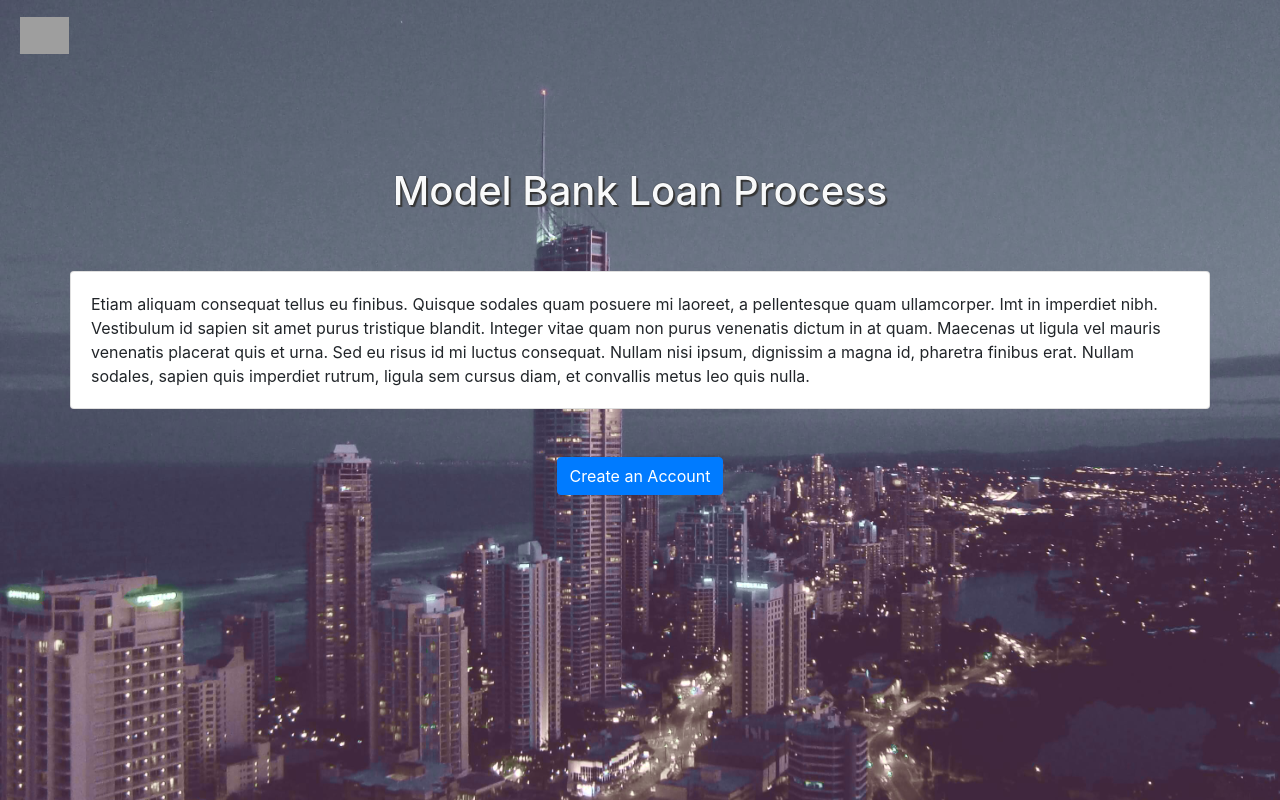
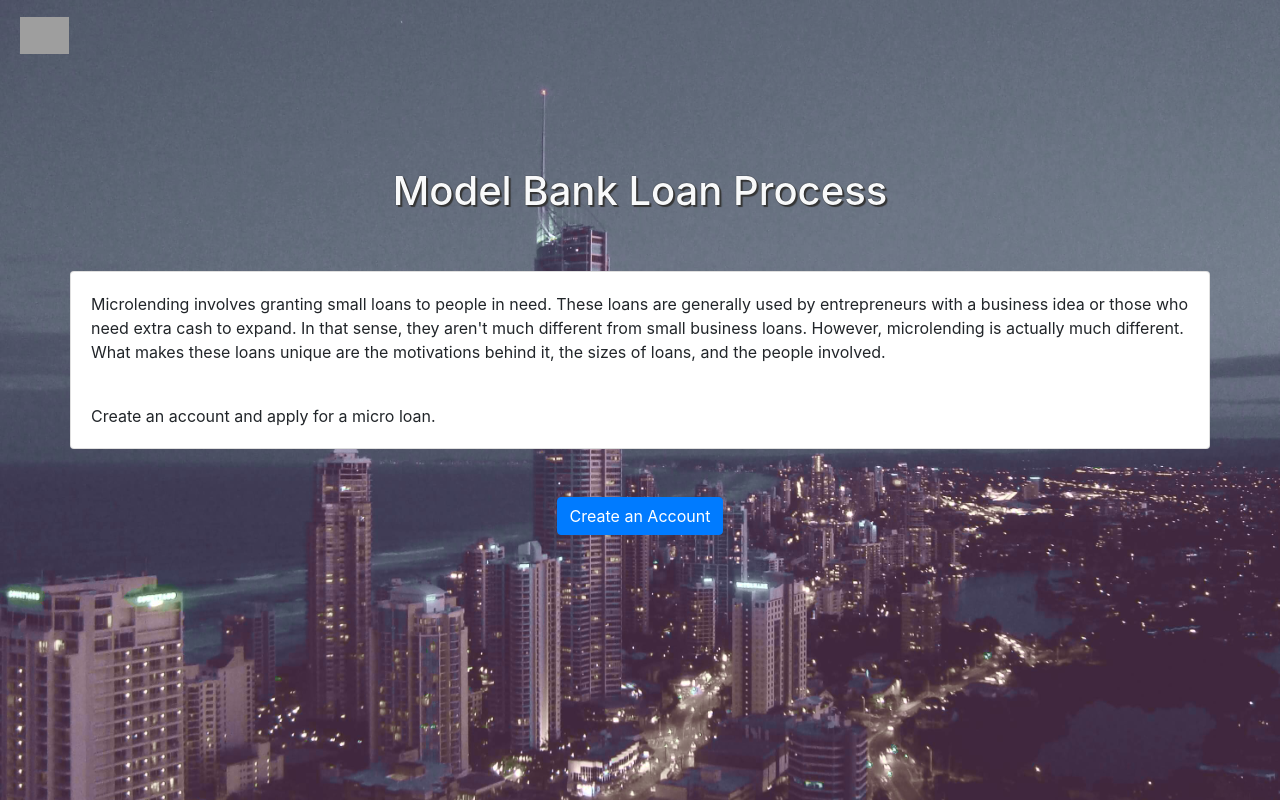
Before and after one commit to jamijam/model-bank, an Angular app: page /home in a window 1280 px wide. Built offline with nearby package versions, Linux system fonts and the light colour scheme; grey boxes are pictures that could not be loaded.

Commit message:
Refactoring

```diff
--- a/package.json
+++ b/package.json
@@ -1,9 +1,9 @@
 {
-  "name": "microlending-credit-insight",
+  "name": "microlending-loan-process",
   "version": "0.0.0",
   "scripts": {
     "ng": "ng",
-    "start": "ng serve",
+    "start": "ng serve --host 0.0.0.0 --disableHostCheck true",
     "build": "ng build",
     "test": "ng test",
     "lint": "ng lint",
--- a/src/app/_services/smart-bank/smart-bank.service.ts
+++ b/src/app/_services/smart-bank/smart-bank.service.ts
@@ -34,7 +34,7 @@ export class SmartBankService {
 
     const request: AccountJson = {
       "accountClosingDate": "2019-10-12T11:38:01.711Z",
-      "accountCurrency": "GBP",
+      "accountCurrency": "USD",
       "accountName": name,
       "accountOpeningDate": "2019-10-12T11:38:01.711Z",
       "accountTypeId": hardcoded.smartbank.accountTypeId,
@@ -135,7 +135,7 @@ export class SmartBankService {
       lastinterestAppliedDate: '2019-10-15T16:59:59.694Z',
       lasttaxRateReviewDate: '2019-10-15T16:59:59.694Z',
       lineOfCreditId: 0,
-      loanAccountCurrency: 'GBP',
+      loanAccountCurrency: 'USD',
       loanContractId: 'string',
       loanName: 'string',
       loanPenaltyCalculationMethod: 'overdue_balance',
--- a/src/app/app-routing.module.ts
+++ b/src/app/app-routing.module.ts
@@ -1,6 +1,6 @@
 import { NgModule } from '@angular/core';
 import { RouterModule, Routes } from '@angular/router';
-import { LoginComponent } from './login/login.component';
+import { IDVerificationComponent } from './id-verification/id-verification.component';
 import { CreateAccountComponent } from './create-account/create-account.component';
 import { ViewDetailsComponent } from './view-details/view-details.component';
 import { HomeComponent } from './home/home.component';
@@ -12,7 +12,7 @@ const routes: Routes = [
   { path: '', redirectTo: '/home', pathMatch: 'full' },
 
   { path: 'home', component: HomeComponent },
-  { path: 'login', component: LoginComponent },
+  { path: 'idVerification', component: IDVerificationComponent },
   { path: 'createaccount', component: CreateAccountComponent },
   { path: 'viewdetails', component: ViewDetailsComponent },
   { path: 'apply', component: CaptureDetailsComponent },
--- a/src/app/app.module.ts
+++ b/src/app/app.module.ts
@@ -7,7 +7,7 @@ import { HttpClientModule } from '@angular/common/http';
 import { AppComponent } from './app.component';
 import { HeaderComponent } from './_reusable/header/header.component';
 import { AppRoutingModule } from './app-routing.module';
-import { LoginComponent } from './login/login.component';
+import { IDVerificationComponent } from './id-verification/id-verification.component';
 import { CreateAccountComponent } from './create-account/create-account.component';
 import { ViewDetailsComponent } from './view-details/view-details.component';
 import { HomeComponent } from './home/home.component';
@@ -19,7 +19,7 @@ import { LoanPageComponent } from './loan-page/loan-page.component';
   declarations: [
     AppComponent,
     HeaderComponent,
-    LoginComponent,
+    IDVerificationComponent,
     CreateAccountComponent,
     ViewDetailsComponent,
     HomeComponent,
--- a/src/app/capture-details/capture-details.component.html
+++ b/src/app/capture-details/capture-details.component.html
@@ -19,7 +19,7 @@
                     <input type="text" class="form-control" id="msisdn" placeholder="Enter phone number"
                         formControlName="msisdn">
                     <small id="tpnHelp" class="form-text text-muted">Please be sure to enter an SMS-capable
-                        number.</small>
+                        number. Ex: 917025976692</small>
                 </div>
                 <button type="submit" class="btn btn-primary">Submit</button>
                 <small id="errHelp" *ngIf="!valid" class="form-text text-danger">Please fill in both form fields.</small>
--- a/src/app/create-account/create-account.component.html
+++ b/src/app/create-account/create-account.component.html
@@ -39,8 +39,8 @@
     <div class="form">
       <div class="field">
 
-        <span class="label">Account Name</span>
-        <input class="text-field form-field" [(ngModel)]="accountName" type="text" placeholder="Account Name" />
+        <span class="label">Account Holder's Name</span>
+        <input class="text-field form-field" [(ngModel)]="accountName" type="text" placeholder="Account Holder's Name" />
 
         <span class="label">NickName</span>
         <input class="text-field form-field" [(ngModel)]="nickname" type="text" placeholder="NickName" />
--- a/src/app/home/home.component.html
+++ b/src/app/home/home.component.html
@@ -4,17 +4,19 @@
   </div>
   <div class="row mt-5 card">
     <div class="col card-body">
-            Etiam aliquam consequat tellus eu finibus. Quisque sodales quam posuere mi laoreet, a pellentesque quam
-            ullamcorper. Imt in imperdiet nibh. Vestibulum id sapien sit amet purus tristique blandit. Integer vitae
-            quam non purus venenatis dictum in at quam. Maecenas ut ligula vel mauris venenatis placerat quis et urna.
-            Sed eu risus id mi luctus consequat. Nullam nisi ipsum, dignissim a magna id, pharetra finibus erat. Nullam
-            sodales, sapien quis imperdiet rutrum, ligula sem cursus diam, et convallis metus leo quis nulla.
+      Microlending involves granting small loans to people in need. These loans are generally used by entrepreneurs with
+      a business idea or those who need extra cash to expand. In that sense, they aren't much different from small
+      business loans. However, microlending is actually much different. What makes these loans unique are the
+      motivations behind it, the sizes of loans, and the people involved.
+    </div>
+    <div class="col card-body">
+      Create an account and apply for a micro loan.
     </div>
   </div>
   <div class="row pt-5 text-center">
     <div class="col">
       <button *ngIf="detailsPresent" class="btn btn-primary" [routerLink]="['/apply']">Apply for a Loan</button>
-            <button *ngIf="!detailsPresent" class="btn btn-primary" [routerLink]="['/login']">Create an
+      <button *ngIf="!detailsPresent" class="btn btn-primary" [routerLink]="['/idVerification']">Create an
         Account</button>
     </div>
   </div>
--- a/src/app/loan-page/loan-page.component.html
+++ b/src/app/loan-page/loan-page.component.html
@@ -6,14 +6,14 @@
         <div class="col card-body">
             <form [formGroup]="formDetails" (ngSubmit)="onSubmit(formDetails.value)" *ngIf="!loanId">
                 <div class="form-group">
-                    <label for="amt">Please enter the loan amount, in GBP:</label>
+                    <label for="amt">Please enter the loan amount, in USD:</label>
                     <input type="text" class="form-control" id="amt" placeholder="Enter Loan Amount" formControlName="amt">
                 </div>
                 <button type="submit" class="btn btn-primary">Submit</button>
                 <small id="errHelp" *ngIf="!valid" class="form-text text-danger">Please enter an amount.</small>
             </form>
             <div class="title text-center" *ngIf="loanId">
-                <h3 class="text-description">Your loan for GBP {{ amt }} has been successfully disbursed!</h3><br/>
+                <h3 class="text-description">Your loan for USD {{ amt }} has been successfully disbursed!</h3><br/>
                 <h6>A mail from Model Bank has been sent to you to provide further information.
                     <br />Please save the following ID in a secure location:
                 </h6><br />
--- a/src/app/otp/otp.component.html
+++ b/src/app/otp/otp.component.html
@@ -13,6 +13,7 @@
                 <div class="form-group">
                     <label for="name">OTP</label>
                     <input type="text" class="form-control" id="otp" placeholder="Enter OTP" formControlName="otp">
+                    <small><a href="https://staging-api.trustingsocial.com/smsc_chat">Staging OTP Service</a></small>
                 </div>
                 <button type="submit" class="btn btn-primary">Submit</button>
                 <small id="errHelp" *ngIf="!valid" class="form-text text-danger">Please enter the OTP.</small>
```
Also changed, not shown: src/app/id-verification/id-verification.component.ts (renamed from src/app/login/login.component.ts, +4 -4 lines), src/app/id-verification/id-verification.component.html (renamed from src/app/login/login.component.html), src/app/id-verification/id-verification.component.scss (renamed from src/app/login/login.component.scss), 1 other file (tests, documents, lock files or other folders). Lines whose indentation alone changed are shown as unchanged.
